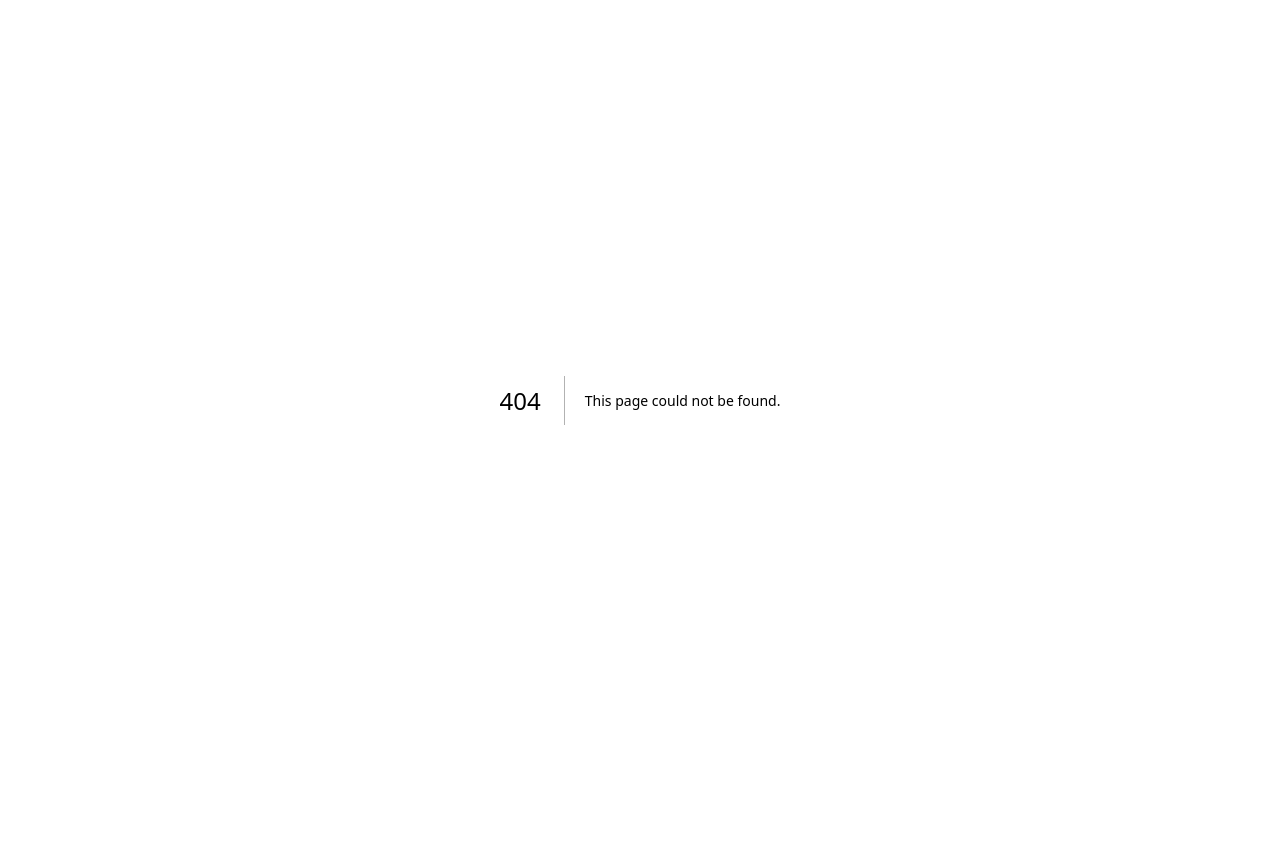
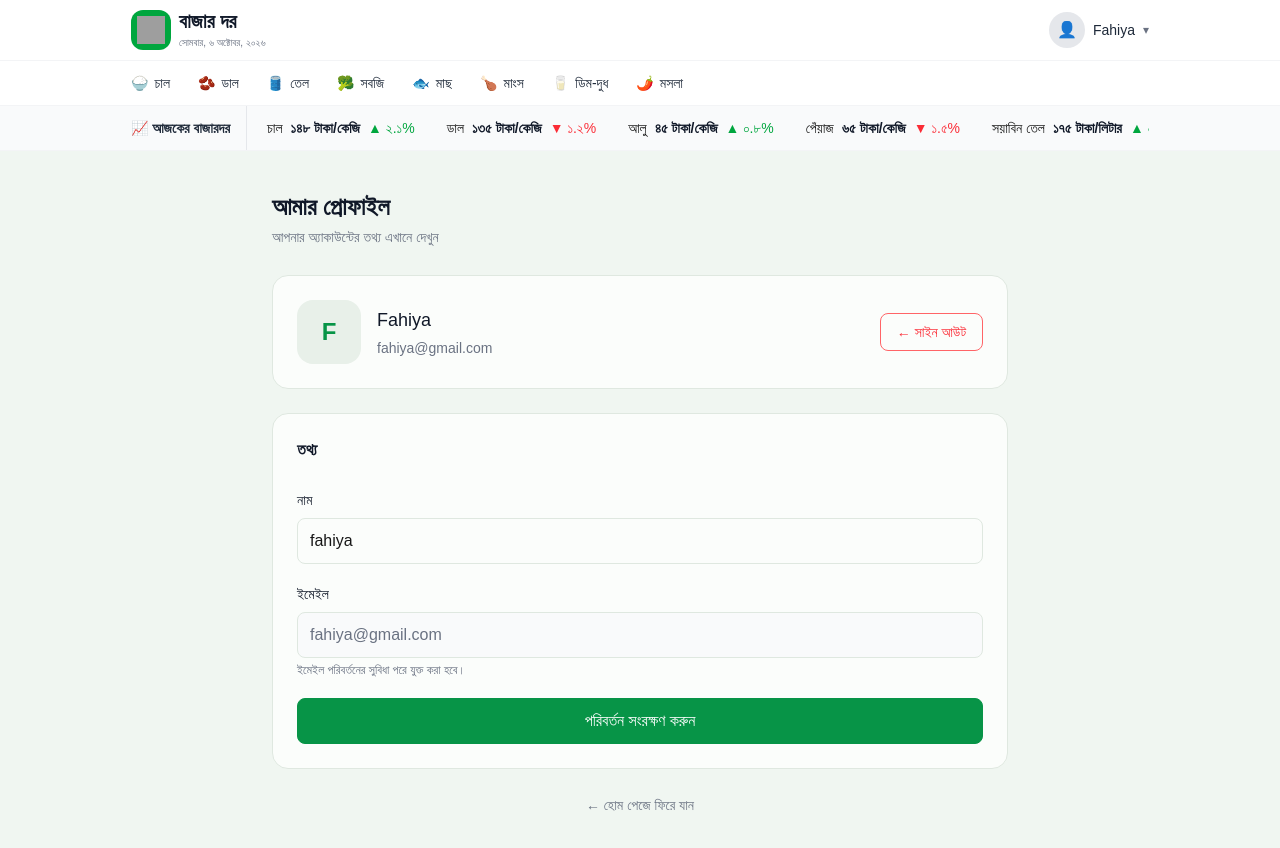
Before and after one commit to fahiyahedayet/assignment-7, a Next.js app: page /profile in a window 1280 px wide. Before the commit this address had no page. Shown: the top 848 px of the page. Before the commit the page ends 800 px from the top, so only its background shows below. Built offline with nearby package versions, Linux system fonts and the light colour scheme; grey boxes are pictures that could not be loaded.

Commit message:
profile page ui done

```diff
--- /dev/null
+++ b/src/app/profile/page.tsx
@@ -0,0 +1,83 @@
+
+import Link from "next/link";
+import Navbar from "../components/Navbar";
+import PriceTicker from "../components/PriceTicker";
+
+export default function ProfilePage() {
+  return (
+    <main className="min-h-screen bg-[#f0f6f1]">
+      <Navbar />
+      <PriceTicker />
+
+      <section className="mx-auto w-full max-w-3xl px-4 pb-16 pt-10">
+        <div className="mb-7">
+          <h1 className="text-2xl font-bold text-gray-900">
+            আমার প্রোফাইল
+          </h1>
+          <p className="mt-1 text-sm text-gray-500">
+            আপনার অ্যাকাউন্টের তথ্য এখানে দেখুন
+          </p>
+        </div>
+        <div className="flex flex-col items-center justify-between gap-5 rounded-2xl border border-[#dfe8e0] bg-[#fbfdfb] p-6 sm:flex-row">
+          <div className="flex items-center gap-4">
+            <div className="flex h-16 w-16 shrink-0 items-center justify-center rounded-2xl bg-[#e8f0e9] text-2xl font-semibold text-[#079447]">
+              F
+            </div>
+
+            <div>
+              <h2 className="text-lg font-medium text-gray-900">
+                Fahiya
+              </h2>
+              <p className="mt-1 break-all text-sm text-gray-500">
+                fahiya@gmail.com
+              </p>
+            </div>
+          </div>
+
+          <button
+            type="button"
+            className="rounded-lg border border-red-400 px-4 py-2 text-sm font-medium text-red-500 transition hover:bg-red-50"
+          > ← সাইন আউট
+          </button>
+        </div>
+        <div className="mt-6 rounded-2xl border border-[#dfe8e0] bg-[#fbfdfb] p-6">
+          <h2 className="text-base font-bold text-gray-900">  তথ্য
+          </h2>
+          <form className="mt-7 space-y-5">
+            <div>
+              <label htmlFor="name"  className="mb-2 block text-sm font-medium text-gray-900"  > নাম
+              </label>
+              <input
+                id="name"
+                name="name"
+                type="text"  defaultValue="fahiya"
+                autoComplete="name" className="w-full rounded-lg border border-[#dfe8e0] bg-transparent px-3 py-2.5 outline-none transition focus:border-[#079447] focus:ring-1 focus:ring-[#079447]"
+              />
+            </div>
+            <div>
+              <label htmlFor="email" className="mb-2 block text-sm font-medium text-gray-900"  > ইমেইল
+              </label>
+              <input
+                id="email" name="email"
+                type="email"
+                defaultValue ="fahiya@gmail.com"
+                autoComplete="email" disabled className="w-full rounded-lg border border-[#dfe8e0] bg-gray-50 px-3 py-2.5 text-gray-500 outline-none disabled:cursor-not-allowed"
+              />
+              <p className="mt-1 text-xs  text-gray-500"> ইমেইল পরিবর্তনের সুবিধা পরে যুক্ত করা হবে।
+              </p>
+            </div>
+            <button
+              type="submit"  className="w-full rounded-lg  border border-[#079447] bg-[#079447] px-4 py-2.5 font-medium text-white transition hover:bg-[#067a3b]"
+            >পরিবর্তন সংরক্ষণ করুন
+            </button>
+          </form>
+        </div>
+        <div className="mt-6 text-center">
+          <Link  href="/" className="text-sm text-gray-500 transition hover:text-[#079447]"  >
+            ← হোম পেজে ফিরে যান
+          </Link>
+        </div>
+      </section>
+    </main>
+  );
+}
```
